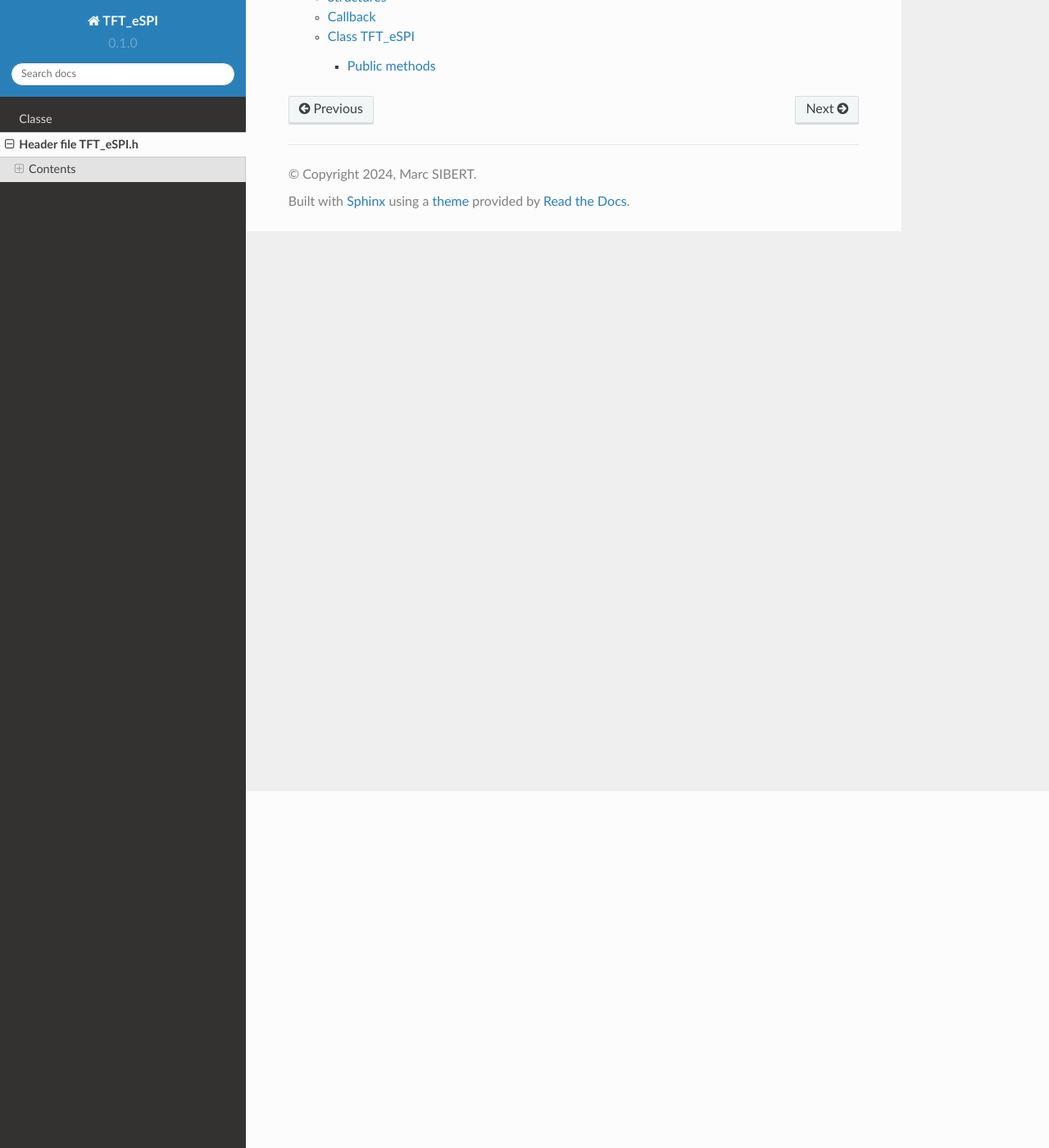
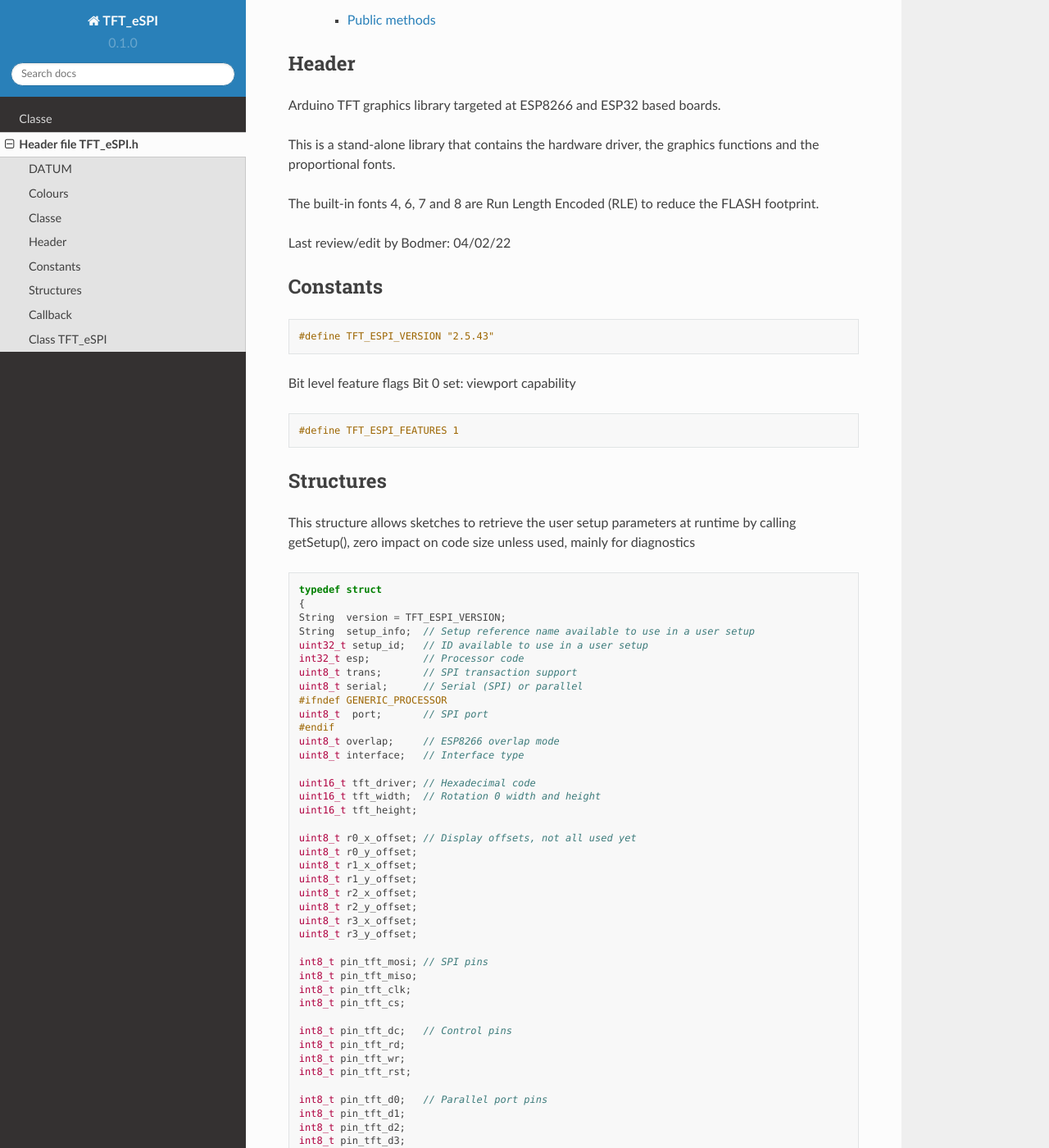
Before and after one commit to Marcussacapuces91/doc-TFT_eSPI, a Sphinx documentation site: the page built from docs/source/TFT_eSPI.rst, in a window 1280 px wide and 1400 px high, scrolled down 435 px. Shown: the whole window at 82% size. Built offline with Sphinx 7.4.7 and the Read the Docs theme 2.0.0, drawn with Linux system fonts in a browser that asks for light colours; some of the changed text lies outside the part shown.

Commit message:
Update TFT_eSPI.rst

```diff
--- a/docs/source/TFT_eSPI.rst
+++ b/docs/source/TFT_eSPI.rst
@@ -1,11 +1,114 @@
+======================
 Header file TFT_eSPI.h
 ======================
-
-Contents
---------
 
 .. toctree::
 
    datum
    colours
    class
+
+Header
+======
+Arduino TFT graphics library targeted at ESP8266
+and ESP32 based boards.
+
+This is a stand-alone library that contains the
+hardware driver, the graphics functions and the
+proportional fonts.
+
+The built-in fonts 4, 6, 7 and 8 are Run Length
+Encoded (RLE) to reduce the FLASH footprint.
+
+Last review/edit by Bodmer: 04/02/22
+
+Constants
+=========
+
+.. code:: C
+
+   #define TFT_ESPI_VERSION "2.5.43"
+
+Bit level feature flags
+Bit 0 set: viewport capability
+
+.. code:: C
+
+   #define TFT_ESPI_FEATURES 1
+
+Structures
+==========
+
+This structure allows sketches to retrieve the user setup parameters at runtime
+by calling getSetup(), zero impact on code size unless used, mainly for diagnostics
+
+.. code:: C
+
+   typedef struct
+   {
+   String  version = TFT_ESPI_VERSION;
+   String  setup_info;  // Setup reference name available to use in a user setup
+   uint32_t setup_id;   // ID available to use in a user setup
+   int32_t esp;         // Processor code
+   uint8_t trans;       // SPI transaction support
+   uint8_t serial;      // Serial (SPI) or parallel
+   #ifndef GENERIC_PROCESSOR
+   uint8_t  port;       // SPI port
+   #endif
+   uint8_t overlap;     // ESP8266 overlap mode
+   uint8_t interface;   // Interface type
+
+   uint16_t tft_driver; // Hexadecimal code
+   uint16_t tft_width;  // Rotation 0 width and height
+   uint16_t tft_height;
+
+   uint8_t r0_x_offset; // Display offsets, not all used yet
+   uint8_t r0_y_offset;
+   uint8_t r1_x_offset;
+   uint8_t r1_y_offset;
+   uint8_t r2_x_offset;
+   uint8_t r2_y_offset;
+   uint8_t r3_x_offset;
+   uint8_t r3_y_offset;
+
+   int8_t pin_tft_mosi; // SPI pins
+   int8_t pin_tft_miso;
+   int8_t pin_tft_clk;
+   int8_t pin_tft_cs;
+
+   int8_t pin_tft_dc;   // Control pins
+   int8_t pin_tft_rd;
+   int8_t pin_tft_wr;
+   int8_t pin_tft_rst;
+
+   int8_t pin_tft_d0;   // Parallel port pins
+   int8_t pin_tft_d1;
+   int8_t pin_tft_d2;
+   int8_t pin_tft_d3;
+   int8_t pin_tft_d4;
+   int8_t pin_tft_d5;
+   int8_t pin_tft_d6;
+   int8_t pin_tft_d7;
+
+   int8_t pin_tft_led;
+   int8_t pin_tft_led_on;
+
+   int8_t pin_tch_cs;   // Touch chip select pin
+
+   int16_t tft_spi_freq;// TFT write SPI frequency
+   int16_t tft_rd_freq; // TFT read  SPI frequency
+   int16_t tch_spi_freq;// Touch controller read/write SPI frequency
+   } setup_t;
+
+
+Callback
+========
+Callback prototype for smooth font pixel colour read
+
+.. code:: C
+
+   typedef uint16_t (*getColorCallback)(uint16_t x, uint16_t y);
+
+Class TFT_eSPI
+==============
+https://doc-tft-espi.readthedocs.io/en/latest/class.html
```
